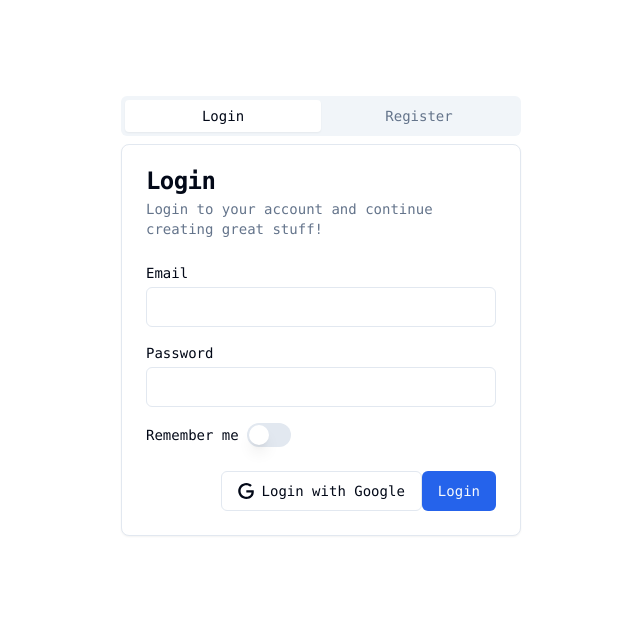
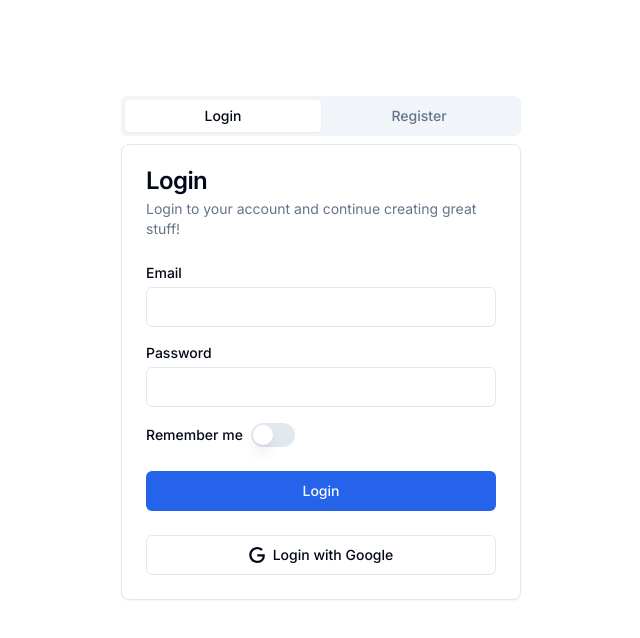
Before and after one commit to osdalys-bowcare/bowtest-front, a Next.js app: page / in a window 1280 px wide. Shown: the top 638 px of the page, without its empty margins (319-959 px from the left). Built offline with nearby package versions, Linux system fonts and the light colour scheme.

Commit message:
feature: Implementacion e integracion de login y registro entre frontend y backend

```diff
--- /dev/null
+++ b/app/api/[...nextauth]/route.ts
@@ -0,0 +1,10 @@
+import NextAuth from "next-auth"
+import GoogleProvider from "next-auth/providers/google"
+
+NextAuth({
+    providers: [GoogleProvider({
+        clientId: process.env.GOOGLE_CLIENT_ID as string,
+        clientSecret: process.env.GOOGLE_CLIENT_SECRET as string,
+
+    })],
+});
--- /dev/null
+++ b/app/dashboard/page.tsx
@@ -0,0 +1,34 @@
+"use client";
+
+import {useEffect, useState} from "react";
+
+export default function Dashboard() {
+    const [message, setMessage] = useState('');
+    const [auth, setAuth] = useState(false);
+
+    useEffect(() => {
+        (
+            async () => {
+                try {
+                    const response = await fetch('http://localhost:8000/api/auth/get-user', {
+                        method: 'GET',
+                        headers: {
+                          Accept: 'application/json',
+                          'Content-Type': 'application/json',
+                          Authorization: 'Bearer' + sessionStorage.getItem('token')
+                        },
+                    });
+
+                    const content = await response.json();
+
+                    setAuth(true);
+                    console.log(`Hi ${content.name}`)
+                } catch (e) {
+                    console.log('You are not logged in');
+                    setAuth(false);
+                }
+            }
+        )();
+    });
+
+}
--- a/app/page.tsx
+++ b/app/page.tsx
@@ -3,7 +3,7 @@ import { TabsDemo } from "@/components/tabs-demo";
 export default function Home() {
   return (
     <main className="flex min-h-screen flex-col items-center justify-between p-24">
-      <div className="z-10 max-w-5xl w-full items-center justify-center font-mono text-sm lg:flex">
+      <div className="z-10 max-w-5xl w-full items-center justify-center text-sm lg:flex">
         <TabsDemo/>
       </div>
     </main>
--- a/components/login-card.tsx
+++ b/components/login-card.tsx
@@ -14,12 +14,51 @@ import { Switch } from "./ui/switch";
 import { useToast } from "./ui/use-toast";
 import { ToastAction } from "./ui/toast";
 import { GoogleIcon } from "./icons";
+import React, { SyntheticEvent, useState } from "react";
+import {useRouter} from "next/navigation";
 
-export default function LoginCard() {
+const LoginCard = () => {
+
+  const [email, setEmail] = useState('');
+  const [password, setPassword] = useState('');
+  const router = useRouter();
   const { toast } = useToast();
+
+  const submit = async (e: SyntheticEvent) => {
+
+    e.preventDefault();
+    const login = await fetch('http://127.0.0.1:8000/api/auth/login', {
+      method: "POST",
+      credentials: 'include',
+      headers: {'Content-Type':  'application/json'},
+      body: JSON.stringify({
+        email, password
+      })
+    });
+
+    if(!login.ok){
+      toast({
+        variant: "destructive",
+        title: "Uh oh! Something went wrong.",
+        description: "There was a problem with your request.",
+        action: <ToastAction altText="Try again">Try again</ToastAction>,
+      })
+    }
+    else{
+      const session = await login.json();
+      const token = session.token;
+      sessionStorage.setItem('token', token)
+      toast({
+        title: "Login Sucessfull!",
+      })
+      await router.push('/dashboard')
+    }
+
+  }
 
   return (
       <Card>
+        <form onSubmit={submit}>
           <CardHeader>
             <CardTitle>Login</CardTitle>
             <CardDescription>
@@ -29,11 +68,11 @@ export default function LoginCard() {
           <CardContent className="space-y-4">
             <div className="space-y-1">
               <Label htmlFor="email">Email</Label>
-          <Input id="email"/>
+              <Input id="email" onChange={e => setEmail(e.target.value)} required/>
             </div>
             <div className="space-y-1">
               <Label htmlFor="password">Password</Label>
-          <Input id="password" type="password" />
+              <Input id="password" type="password" onChange={e => setPassword(e.target.value)} required/>
             </div>
             <div className="flex items-center space-x-2">
               <Label htmlFor="remember-me">Remember me</Label>
@@ -41,24 +80,17 @@ export default function LoginCard() {
             </div>
           </CardContent>
           <CardFooter className="flex justify-end">
-        <Button variant="outline">
+            <Button className="w-full">Login</Button>
+          </CardFooter>
+        </form>
+        <CardFooter className="flex justify-end">
+          <Button className="w-full" variant="outline">
               <GoogleIcon className="mr-2 h-4 w-4" />
               Login with Google
-        </Button>
-        <Button
-          onClick={() => {
-            toast({
-              title: "Scheduled: Catch up ",
-              description: "Friday, February 10, 2023 at 5:57 PM",
-              action: (
-                <ToastAction altText="Goto schedule to undo">Undo</ToastAction>
-              ),
-            });
-          }}
-        >
-          Login
           </Button>
         </CardFooter>
       </Card>
   );
 }
+
+export default LoginCard;
--- a/components/register-card.tsx
+++ b/components/register-card.tsx
@@ -1,3 +1,4 @@
+"use client";
 import {
     Card,
     CardContent,
@@ -9,12 +10,53 @@ import {
   import { Label } from "@/components/ui/label";
   import { Input } from "@/components/ui/input";
   import { Button } from "@/components/ui/button";
+  import { useToast } from "./ui/use-toast";
+  import { ToastAction } from "./ui/toast";
   import { GoogleIcon } from "./icons";
+  import React, { SyntheticEvent, useState } from "react";
+  import {useRouter} from "next/navigation";
 
+  const RegisterCard = () => {
+    const [name, setName] = useState('');
+    const [email, setEmail] = useState('');
+    const [password, setPassword] = useState('');
+    const router = useRouter();
+    const { toast } = useToast();
 
-  export default function RegisterCard() {
+    const submit = async (e: SyntheticEvent) => {
+
+      e.preventDefault();
+      const register = await fetch('http://127.0.0.1:8000/api/auth/register', {
+        method: "POST",
+        headers: {'Content-Type':  'application/json'},
+        body: JSON.stringify({
+          name, email, password
+        })
+      });
+
+      if(!register.ok){
+        toast({
+          variant: "destructive",
+          title: "Uh oh! Something went wrong.",
+          description: "There was a problem with your request.",
+          action: <ToastAction altText="Try again">Try again</ToastAction>,
+        })
+      }
+      else{
+        const session = await register.json();
+        const token = session.token;
+        sessionStorage.setItem('token', token)
+        toast({
+          title: "Register Sucessfull!",
+        })
+        await router.push('/dashboard')
+      }
+
+    }
+
     return (
       <Card>
+        <form onSubmit={submit}>
           <CardHeader className="space-y-1">
             <CardTitle className="text-2xl">Create an account</CardTitle>
             <CardDescription>
@@ -24,20 +66,21 @@ import {
           <CardContent className="grid gap-4">
               <div className="grid gap-2">
               <Label htmlFor="name">Name</Label>
-            <Input id="name" type="name" placeholder="Enter your name" />
+              <Input id="name" type="name" placeholder="Enter your name" onChange={e => setName(e.target.value)} required/>
             </div>
             <div className="grid gap-2">
               <Label htmlFor="email">Email</Label>
-            <Input id="email" type="email" placeholder="Enter your email" />
+              <Input id="email" type="email" placeholder="Enter your email" onChange={e => setEmail(e.target.value)} required/>
             </div>
             <div className="grid gap-2">
               <Label htmlFor="password">Password</Label>
-            <Input id="password" type="password" placeholder="Your password"/>
+              <Input id="password" type="password" placeholder="Your password" onChange={e => setPassword(e.target.value)} required/>
             </div>
           </CardContent>
           <CardFooter>
             <Button className="w-full">Create account</Button>
           </CardFooter>
+        </form>
         <CardFooter>
           <Button className="w-full" variant="outline">
               <GoogleIcon className="mr-2 h-4 w-4" />
@@ -46,4 +89,6 @@ import {
         </CardFooter>
       </Card>
     );
-  }
+  };
+
+  export default RegisterCard;
--- a/package.json
+++ b/package.json
@@ -16,8 +16,10 @@
     "@radix-ui/react-toast": "^1.1.5",
     "class-variance-authority": "^0.7.0",
     "clsx": "^2.1.0",
+    "jwt-decode": "^4.0.0",
     "lucide-react": "^0.367.0",
     "next": "14.1.4",
+    "next-auth": "^4.24.7",
     "react": "^18",
     "react-dom": "^18",
     "tailwind-merge": "^2.2.2",
```
Also changed, not shown: 1 other file (tests, documents, lock files or other folders). Lines whose indentation alone changed are shown as unchanged.
